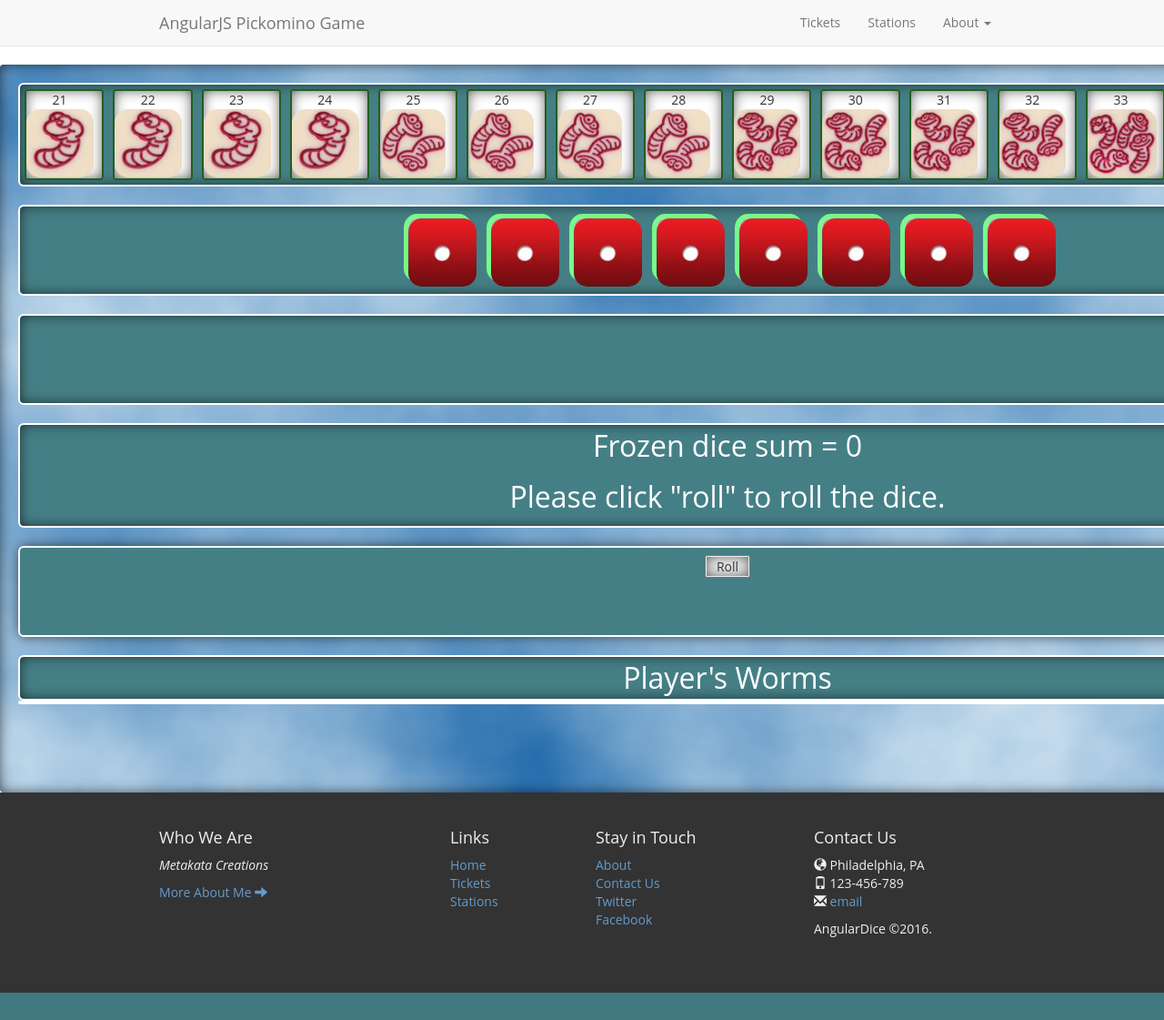
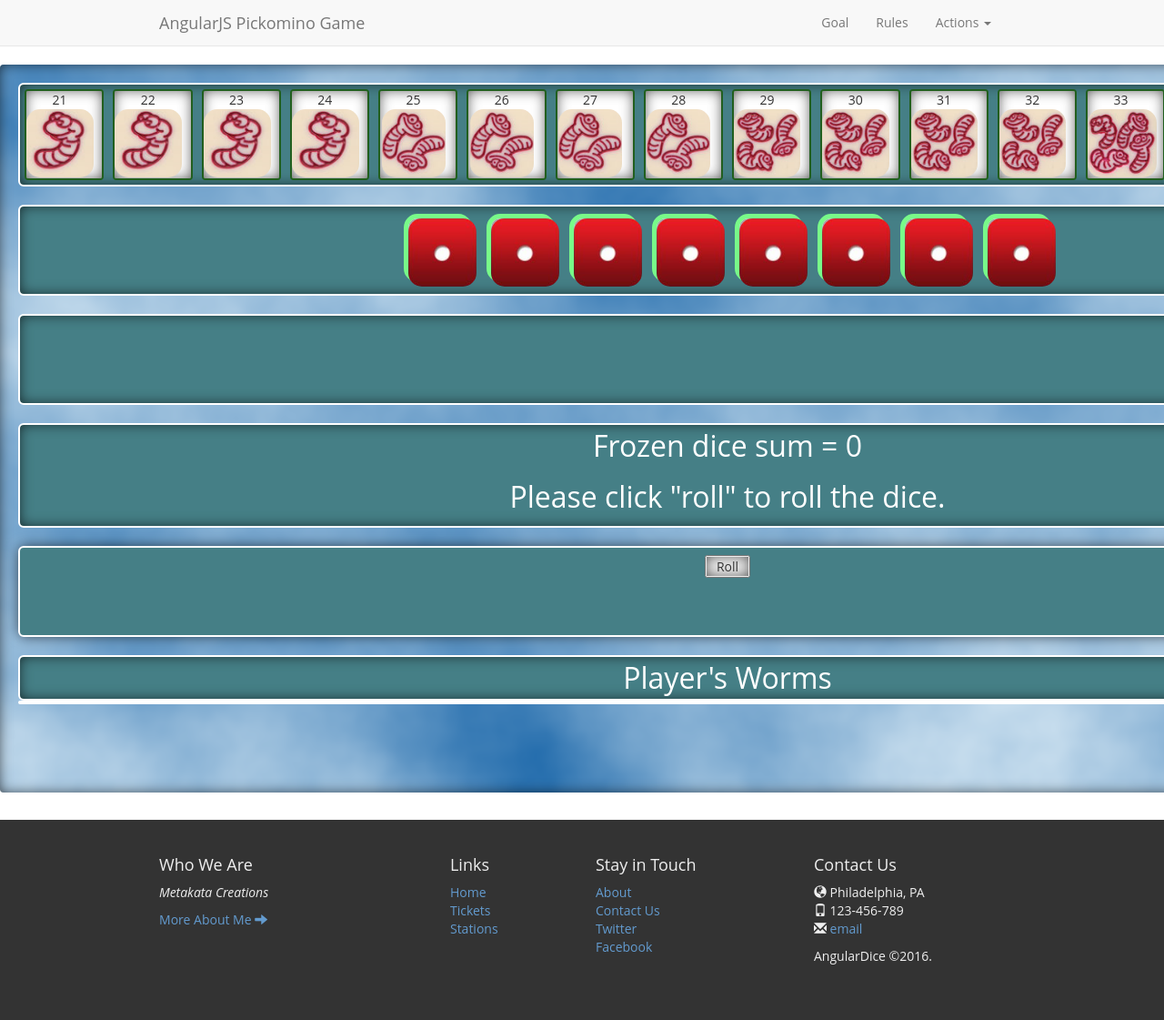
Before and after one commit to amenning/AngularJS_Pickomino, a PHP site: page / in a window 1280 px wide; the page is wider, and only the part inside the window is pictured. Shown: that part at 91% size. Before the commit the page ends 1091 px from the top of that part, so only its background shows below. Run offline with PHP 8.4, Linux system fonts and the light colour scheme; some libraries are stand-ins or nearby versions.

Commit message:
Modify Navbar Menu

```diff
--- a/assests/css/main.css
+++ b/assests/css/main.css
@@ -7,6 +7,7 @@ html {
 body {
   /* Margin bottom by footer height */
   margin-bottom: 220px;
+  padding-bottom: 20px;
   font-family: 'Open Sans', sans-serif;
 }
 .footer {
--- a/index.html
+++ b/index.html
@@ -23,18 +23,17 @@
 					</button>
 				</div>
 				<ul class='nav navbar-nav navbar-right collapse navbar-collapse'>
-					<li><a href='tickets.html'>Tickets</a></li>
-					<li><a href='stations.html'>Stations</a></li>
+					<li><a href='tickets.html'>Goal</a></li>
+					<li><a href='stations.html'>Rules</a></li>
 					<li>
-						<a href='about.html' data-target='#' data-toggle='dropdown'>About <span class='caret'></span></a>
+						<a href='about.html' data-target='#' data-toggle='dropdown'>Actions <span class='caret'></span></a>
 						<ul class='dropdown-menu'>
-							<li><a href='story.html'>Our Story</a></li>
-							<li><a href='contact.html'>Contact Us</a></li>
+							<li><a href='story.html'>Roll</a></li>
+							<li><a href='contact.html'>Freeze Dice</a></li>
 							<li class='divider'></li>
-							<li><a href='/blog'>Blog</a></li>
+							<li><a href='/blog'>Take Worm</a></li>
 							<li class='divider'></li>
-							<li><a href='http://twitter.com/...'>Twitter</a></li>
-							<li><a href='http://facebook.com/...'>Facebook</a></li>
+							<li><a href='http://twitter.com/...'>Steal Worm</a></li>
 						</ul>
 					</li>
 				</ul>
```
